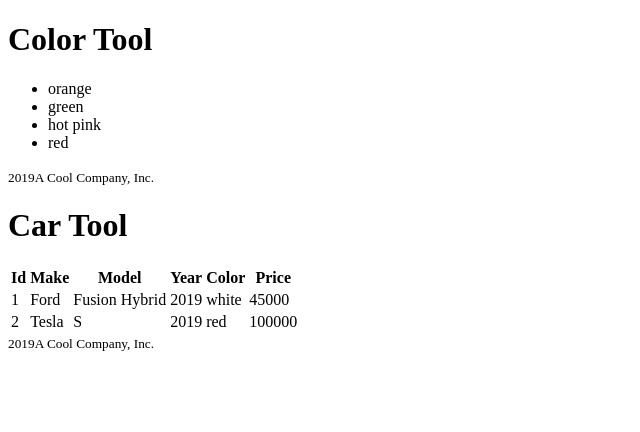
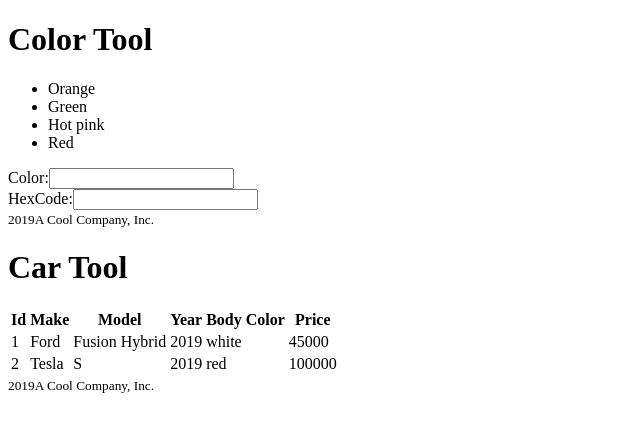
Before and after one commit to t4d-classes/react_10072019, a React (Create React App) app in the folder demo-app/: page / in a window 1280 px wide. Shown: the top 432 px of the page, without its empty margins (0-640 px from the left). Built offline with nearby package versions, Linux system fonts and the light colour scheme.

Commit message:
add code demos

```diff
--- a/demo-app/src/components/CarTable.js
+++ b/demo-app/src/components/CarTable.js
@@ -12,14 +12,14 @@
         <th>Make</th>
         <th>Model</th>
         <th>Year</th>
-      <th>Color</th>
+        <th>Body Color</th>
         <th>Price</th>
       </tr>
     </thead>
     <tbody>
       {cars.map(car => <CarViewRow key={car.id} car={car} />)}
     </tbody>
-</table>
+  </table>;
 
 };
 
--- a/demo-app/src/components/ColorTool.js
+++ b/demo-app/src/components/ColorTool.js
@@ -1,4 +1,4 @@
-import React from 'react';
+import React, { useState } from 'react';
 
 import { colorsPropType } from '../propTypes/colorPropType';
 import { ToolHeader } from './ToolHeader';
@@ -7,9 +7,46 @@
 
 export const ColorTool = ({ colors }) => {
 
+  // // object literal
+  // const person = { fn: 'Bob' };
+
+  // // object destructuring
+  // const { fn } = person;
+
+  // console.log(fn); // Bob
+  // console.log(person.fn); // Bob
+
+  // array destructuring
+  const [ colorForm, setColorForm ] = useState({
+    color: '',
+    hexcode: '',
+  });
+
+  const change = (e) => {
+    // update the state, trigger the re-render, and
+    // update the newColor variable on the re-render
+    setColorForm({
+      ...colorForm,
+      [ e.target.name ]: e.target.value,
+    });
+  };
+
+  console.log(colorForm);
+
   return <>
     <ToolHeader headerText="Color Tool" />
     <UnorderedList items={colors} />
+    <form>
+      <div>
+        <label htmlFor="color-input">Color:</label>
+        <input type="text" id="color-input" name="color" value={colorForm.color} onChange={change} />
+      </div>
+      <div>
+        <label htmlFor="hexcode-input">HexCode:</label>
+        <input type="text" id="hexcode-input" name="hexcode" value={colorForm.hexcode} onChange={change} />
+      </div>
+    </form>
+
     <ToolFooter companyName="A Cool Company, Inc." />
   </>;
 };
@@ -21,3 +58,9 @@
 ColorTool.propTypes = {
   colors: colorsPropType.isRequired,
 };
+
+/* <UnorderedList
+items={['cricket','badminton','table tennis','hockey']}
+keyField={sport => sport}
+contentField={sport => sport.toUpperCase()}
+/> */
--- a/demo-app/src/components/UnorderedList.js
+++ b/demo-app/src/components/UnorderedList.js
@@ -1,13 +1,20 @@
 import React from 'react';
-import PropTypes from 'prop-types';
+// import PropTypes from 'prop-types';
 
-export const UnorderedList = ({ items }) => {
+export const UnorderedList = (props) => {
+
+  const {
+    items,
+    emptyListMessage,
+    keyField,
+    contentField,
+  } = props;
 
   return <ul>
     {(!items || items.length === 0)
-      ? <li>There are no items.</li>
-      : items.map( (item) => <li key={item.id}>
-          {item.name}
+      ? <li>{emptyListMessage}</li>
+      : items.map( (item) => <li key={keyField(item)}>
+          {contentField(item)}
         </li>)}
   </ul>;
 
@@ -15,8 +22,12 @@
 
 UnorderedList.defaultProps = {
   items: [],
+  emptyListMessage: 'There are no items.',
+  keyField: item => item.id,
+  contentField: item =>
+    item.name.slice(0,1).toUpperCase() + item.name.slice(1),
 };
 
-UnorderedList.propTypes = {
-  items: PropTypes.arrayOf(PropTypes.string).isRequired,
-};
+// UnorderedList.propTypes = {
+//   items: PropTypes.arrayOf(PropTypes.string).isRequired,
+// };
--- a/demo-app/src/index.js
+++ b/demo-app/src/index.js
@@ -17,9 +17,13 @@
   { id: 2, make: 'Tesla', model: 'S', year: 2019, color: 'red', price: 100000 },
 ];
 
+// parameter = argument
+// variable = expression
+
 ReactDOM.render(
   // React.createElement(ColorTool),
   <>
+    {/*         parameter = argument */}
     <ColorTool colors={colorList} />
     <CarTool cars={carList} />
   </>,
```
Also changed, not shown: demo-app/src/components/UnorderedList2.js (added, +32 -0 lines), demo-app/exercises/exercise-9.txt (added). Lines whose indentation alone changed are shown as unchanged.
